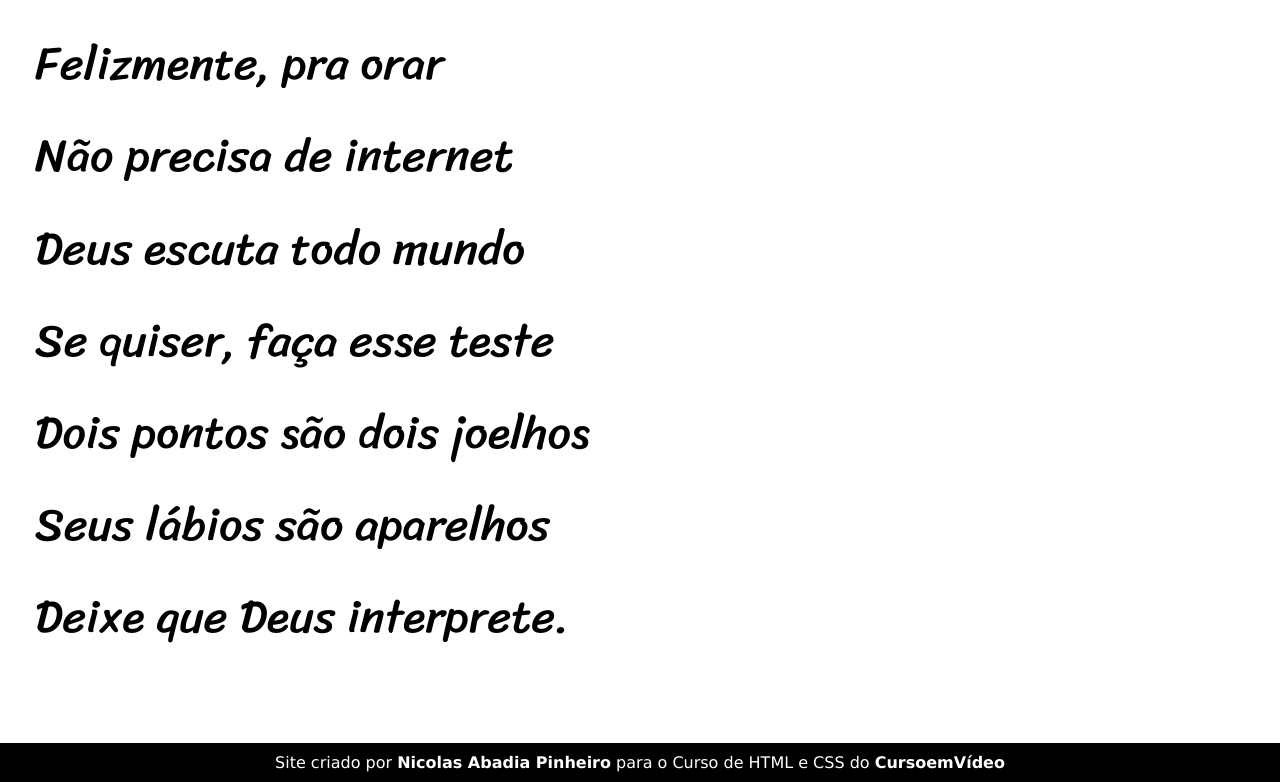
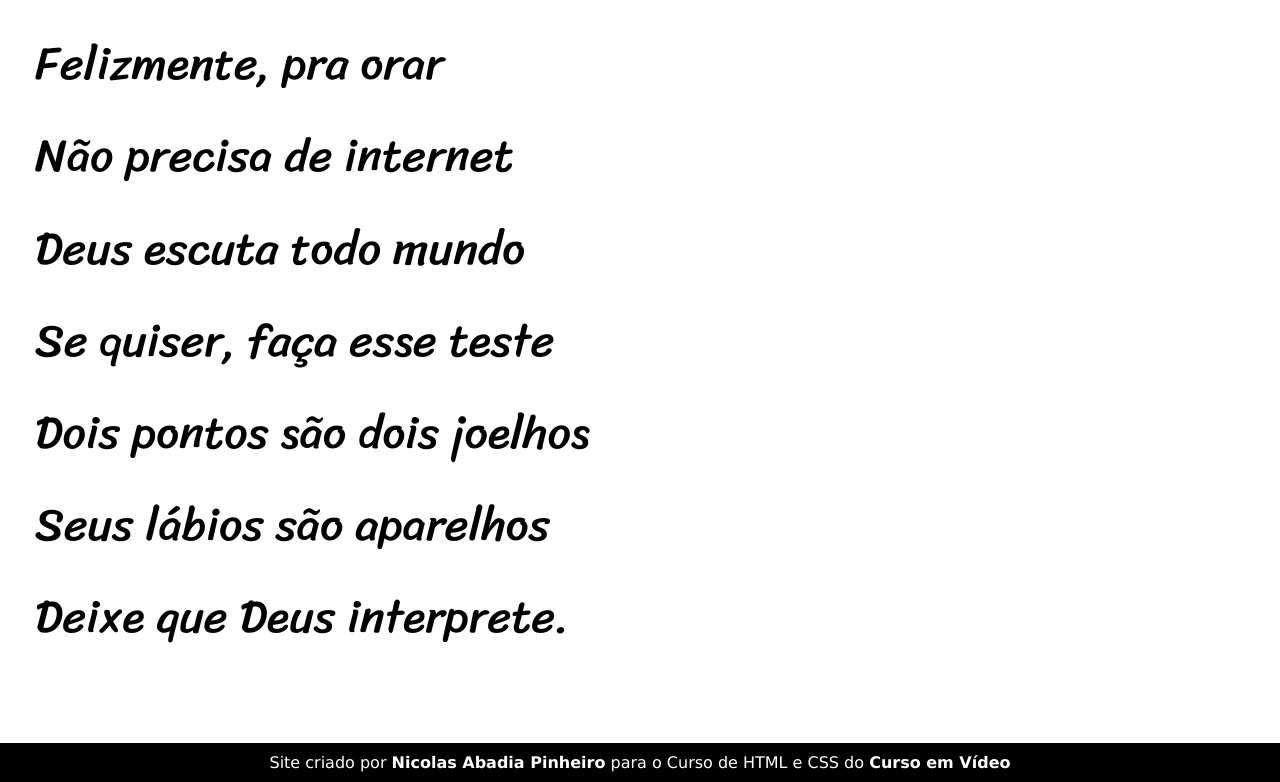
Before and after one commit to Nicolas-Abadia/html-css, a plain HTML site: page desafios/d012/index.html in a window 1280 px wide. Shown: the part 5130-5912 px from the top of the page. Drawn offline with Linux system fonts and the light colour scheme.

Commit message:
Teste do Codespace

```diff
--- a/desafios/d012/index.html
+++ b/desafios/d012/index.html
@@ -116,7 +116,7 @@
     </section>
 
     <footer>
-        <p>Site criado por <a href="https://github.com/Nicolas-Abadia/html-css" target="_blank">Nicolas Abadia Pinheiro</a> para o Curso de HTML e CSS do <a href="https://www.cursoemvideo.com" target="_blank">CursoemVídeo</a></p>
+        <p>Site criado por <a href="https://github.com/Nicolas-Abadia/html-css" target="_blank">Nicolas Abadia Pinheiro</a> para o Curso de HTML e CSS do <a href="https://www.cursoemvideo.com" target="_blank">Curso em Vídeo</a></p>
     </footer>
 </body>
 </html>
```
